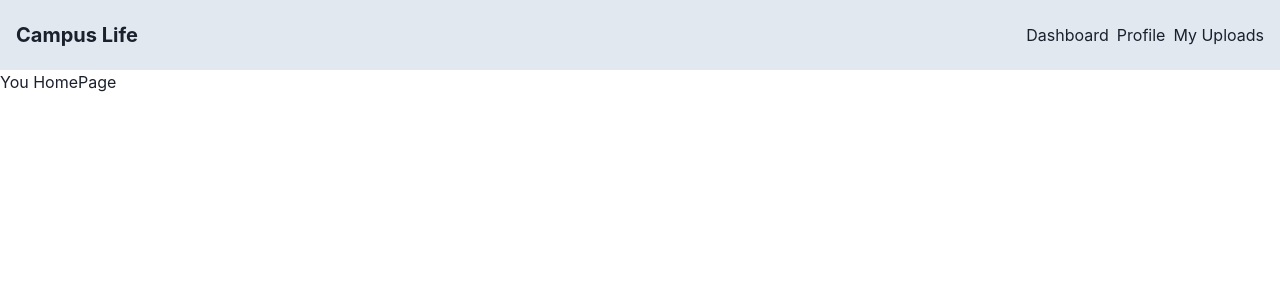
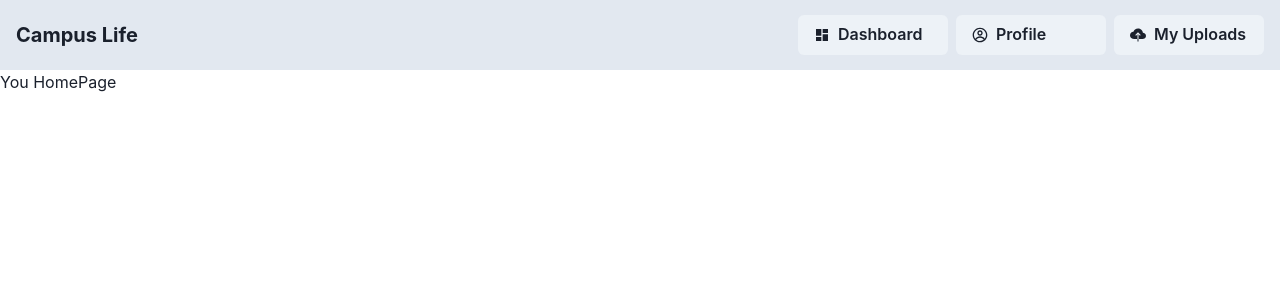
Before and after one commit to jahrulezfrancis/campus-life, a React (Vite) app: page / in a window 1280 px wide. Shown: the top 300 px of the page. Built offline with nearby package versions, Linux system fonts and the light colour scheme; no server answers.

Commit message:
Replaced dashboard link with default nav button

```diff
--- a/src/Components/Navigation/NavBar.tsx
+++ b/src/Components/Navigation/NavBar.tsx
@@ -19,8 +19,7 @@ export default function Navbar() {
                 <Spacer />
                 {!isMobile &&
                     <>
-                        <NavLink to={"/dashboard"}>Dashboard </NavLink>
-                        <NavItemsRenderer includeButton={false} direction="row" />
+                        <NavItemsRenderer includeButton={true} direction="row" />
                     </>
                 }
             </Flex>
```
